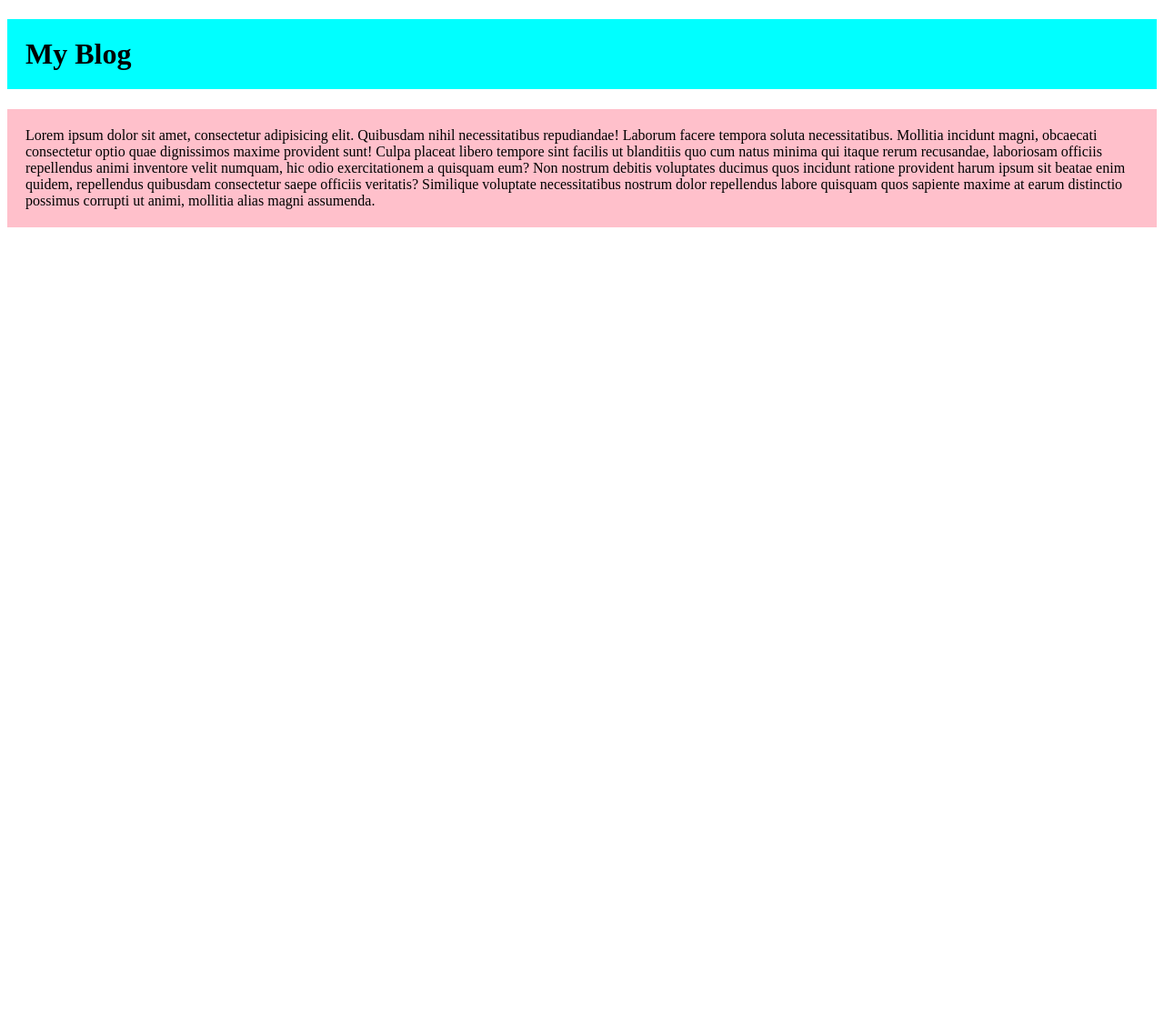
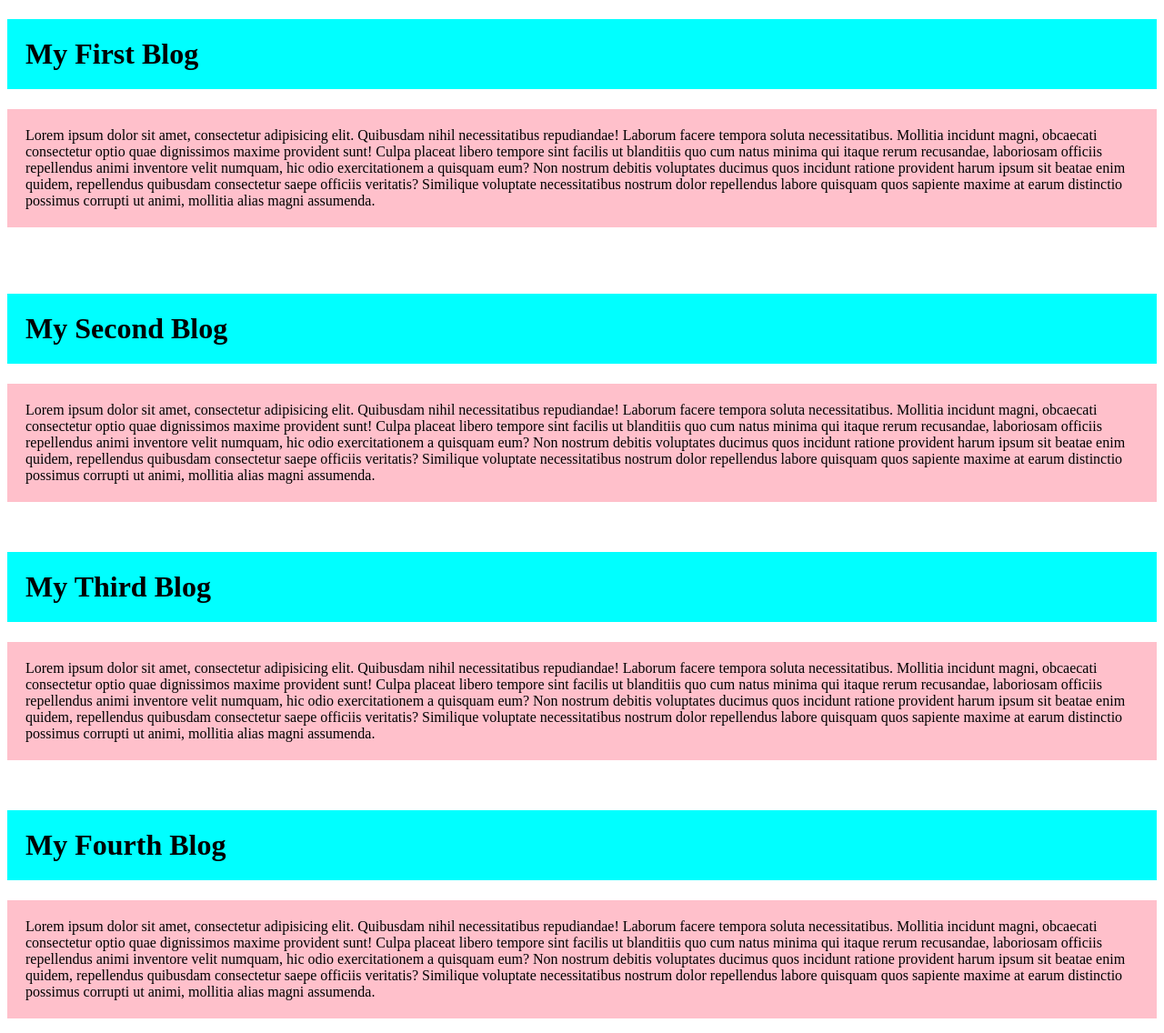
Before and after one commit to Nipunm342/My-simple-website, a plain HTML site: page index.html in a window 1280 px wide. Shown: the whole page at 91% size. Before the commit the page ends 800 px from the top, so only its background shows below. Drawn offline with Linux system fonts and the light colour scheme.

Commit message:
added the 2nd and the third blog

```diff
--- a/index.html
+++ b/index.html
@@ -7,7 +7,22 @@
     <title>My Simple Website</title>
 </head>
 <body>
-   <h1>My Blog</h1>
+   <h1>My First Blog</h1>
    <p>Lorem ipsum dolor sit amet, consectetur adipisicing elit. Quibusdam nihil necessitatibus repudiandae! Laborum facere tempora soluta necessitatibus. Mollitia incidunt magni, obcaecati consectetur optio quae dignissimos maxime provident sunt! Culpa placeat libero tempore sint facilis ut blanditiis quo cum natus minima qui itaque rerum recusandae, laboriosam officiis repellendus animi inventore velit numquam, hic odio exercitationem a quisquam eum? Non nostrum debitis voluptates ducimus quos incidunt ratione provident harum ipsum sit beatae enim quidem, repellendus quibusdam consectetur saepe officiis veritatis? Similique voluptate necessitatibus nostrum dolor repellendus labore quisquam quos sapiente maxime at earum distinctio possimus corrupti ut animi, mollitia alias magni assumenda.</p>
+
+   <br>
+   <br>
+   <h1>My Second Blog</h1>
+   <p>Lorem ipsum dolor sit amet, consectetur adipisicing elit. Quibusdam nihil necessitatibus repudiandae! Laborum facere tempora soluta necessitatibus. Mollitia incidunt magni, obcaecati consectetur optio quae dignissimos maxime provident sunt! Culpa placeat libero tempore sint facilis ut blanditiis quo cum natus minima qui itaque rerum recusandae, laboriosam officiis repellendus animi inventore velit numquam, hic odio exercitationem a quisquam eum? Non nostrum debitis voluptates ducimus quos incidunt ratione provident harum ipsum sit beatae enim quidem, repellendus quibusdam consectetur saepe officiis veritatis? Similique voluptate necessitatibus nostrum dolor repellendus labore quisquam quos sapiente maxime at earum distinctio possimus corrupti ut animi, mollitia alias magni assumenda.</p>
+
+   <br>
+   <h1>My Third Blog</h1>
+   <p>Lorem ipsum dolor sit amet, consectetur adipisicing elit. Quibusdam nihil necessitatibus repudiandae! Laborum facere tempora soluta necessitatibus. Mollitia incidunt magni, obcaecati consectetur optio quae dignissimos maxime provident sunt! Culpa placeat libero tempore sint facilis ut blanditiis quo cum natus minima qui itaque rerum recusandae, laboriosam officiis repellendus animi inventore velit numquam, hic odio exercitationem a quisquam eum? Non nostrum debitis voluptates ducimus quos incidunt ratione provident harum ipsum sit beatae enim quidem, repellendus quibusdam consectetur saepe officiis veritatis? Similique voluptate necessitatibus nostrum dolor repellendus labore quisquam quos sapiente maxime at earum distinctio possimus corrupti ut animi, mollitia alias magni assumenda.</p>
+
+   <br>
+
+   <h1>My Fourth Blog</h1>
+   <p>Lorem ipsum dolor sit amet, consectetur adipisicing elit. Quibusdam nihil necessitatibus repudiandae! Laborum facere tempora soluta necessitatibus. Mollitia incidunt magni, obcaecati consectetur optio quae dignissimos maxime provident sunt! Culpa placeat libero tempore sint facilis ut blanditiis quo cum natus minima qui itaque rerum recusandae, laboriosam officiis repellendus animi inventore velit numquam, hic odio exercitationem a quisquam eum? Non nostrum debitis voluptates ducimus quos incidunt ratione provident harum ipsum sit beatae enim quidem, repellendus quibusdam consectetur saepe officiis veritatis? Similique voluptate necessitatibus nostrum dolor repellendus labore quisquam quos sapiente maxime at earum distinctio possimus corrupti ut animi, mollitia alias magni assumenda.</p>
+
 </body>
 </html>
```
